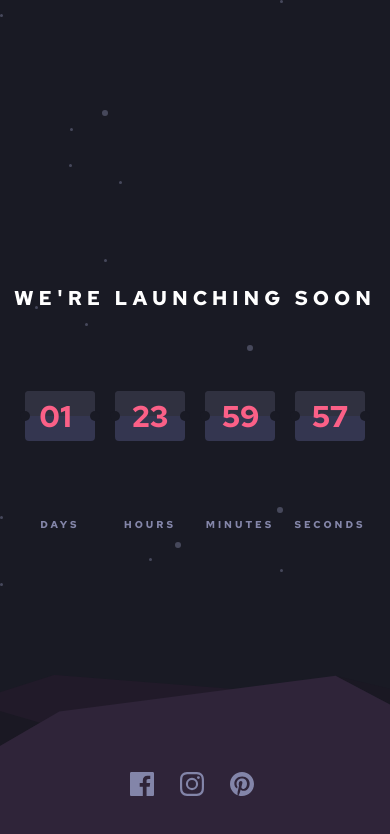
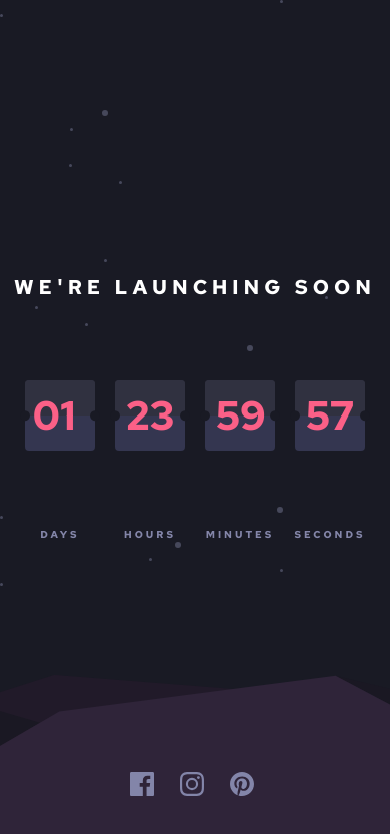
Before and after one commit to broken-vagrant/fe-c2-launchdown-timer, a website: page index.html in a window 390 px wide. Drawn offline with Linux system fonts and the light colour scheme.

Commit message:
rwd improvements

```diff
--- a/index.css
+++ b/index.css
@@ -1,10 +1,11 @@
-@import url('https://fonts.googleapis.com/css2?family=Red+Hat+Text:wght@700&display=swap');
+@import url("https://fonts.googleapis.com/css2?family=Red+Hat+Text:wght@700&display=swap");
 :root {
   --vw-mobile-min: 375px;
+  --vw-sm: 640px;
   --vw-desktop-max: 1440px;
 
   /* PRIMARY COLORS */
-  --color-grayish-blue: hsl(237,18%,59%);
+  --color-grayish-blue: hsl(237, 18%, 59%);
   --color-soft-red: hsl(345, 95%, 68%);
 
   /* NEUTRAL COLORS */
@@ -28,16 +29,16 @@
   box-sizing: inherit;
 }
 html {
-
   /* font-size: 16px; (browser default, depends on user setting) */
   /*  defines what 1rem is */
   font-size: 10px;
-  font-family: 'Red Hat Text';
+  font-family: "Red Hat Text";
 }
 .main-container {
   width: 100%;
   min-height: 100vh;
   background: var(--color-very-dark) url("./images/bg-stars.svg");
+  position: relative;
 }
 .main-container .hills {
   position: absolute;
@@ -73,7 +74,7 @@ header {
 .rotor-group-label {
   color: var(--color-grayish-blue);
   font-size: 1.3rem;
-  letter-spacing: .7rem;
+  letter-spacing: 0.7rem;
   text-transform: uppercase;
   position: absolute;
   bottom: -6rem;
@@ -111,7 +112,7 @@ header {
 /* for half circle cuts for first and last rotor in rotor-group */
 .rotor:last-of-type::before,
 .rotor:first-child::before {
-  content: '';
+  content: "";
   z-index: 3;
   position: absolute;
   width: var(--rotor-cirlce-cut-size);
@@ -123,13 +124,13 @@ header {
 .rotor:first-child::before {
   left: 0px;
   top: 50%;
-  transform: translate(-50%,-50%);
+  transform: translate(-50%, -50%);
 }
 
 .rotor:last-of-type::before {
   right: 0px;
   top: 50%;
-  transform: translate(50%,-50%);
+  transform: translate(50%, -50%);
 }
 
 .rotor-leaf {
@@ -143,7 +144,7 @@ header {
 
 .rotor-leaf.flipped {
   transform: rotateX(-180deg);
-  transition: all .7s ease-in-out;
+  transition: all 0.7s ease-in-out;
 }
 
 /*
@@ -157,28 +158,35 @@ header {
 */
 
 /* rotor top half background */
-.rotor-top,.rotor-leaf-front {
+.rotor-top,
+.rotor-leaf-front {
   background-color: var(--color-dark-desaturated-blue-1);
 }
 /* rotor bottom half background */
-.rotor-bottom ,.rotor-leaf-rear {
+.rotor-bottom,
+.rotor-leaf-rear {
   background-color: var(--color-dark-desaturated-blue);
 }
 
-.rotor-leaf-front,.rotor-leaf-rear,.rotor-top,.rotor-bottom {
+.rotor-leaf-front,
+.rotor-leaf-rear,
+.rotor-top,
+.rotor-bottom {
   overflow: hidden;
   position: absolute;
   width: var(--rotor-width);
   height: calc(var(--rotor-height) / 2);
 }
-.rotor-leaf-front,.rotor-leaf-rear {
+.rotor-leaf-front,
+.rotor-leaf-rear {
   margin: 0;
   transform: rotateX(0deg);
   backface-visibility: hidden;
   -webkit-backface-visibility: hidden;
 }
 
-.rotor-leaf-front,.rotor-top {
+.rotor-leaf-front,
+.rotor-top {
   line-height: var(--rotor-height);
 }
 
@@ -196,7 +204,7 @@ header {
 .rotor-group .rotor:first-child .rotor-bottom {
   border-bottom-left-radius: 4px;
 }
-.rotor-group .rotor:last-of-type .rotor-bottom{
+.rotor-group .rotor:last-of-type .rotor-bottom {
   border-bottom-right-radius: 4px;
 }
 .rotor-group .rotor:first-child .rotor-top {
@@ -205,49 +213,97 @@ header {
 .rotor-group .rotor:last-of-type .rotor-top {
   border-top-right-radius: 4px;
 }
-.rotor-group .rotor:first-child .rotor-leaf-front{
+.rotor-group .rotor:first-child .rotor-leaf-front {
   border-top-left-radius: 4px;
 }
-.rotor-group .rotor:last-of-type .rotor-leaf-front{
+.rotor-group .rotor:last-of-type .rotor-leaf-front {
   border-top-right-radius: 4px;
 }
 
-@media (max-width: 550px) {
-
+@media (max-width: 640px) {
+  .rotor-group {
+    margin-right: 2.5rem;
+  }
+  .rotor-group-label {
+    font-size: 1.5rem;
+    letter-spacing: 0.5rem;
+  }
+  .rotor {
+    font-size: calc(var(--digit-size) - 0.3 * var(--digit-size));
+  }
+  .rotor:last-of-type::before,
+  .rotor:first-child::before {
+    width: calc(var(--rotor-cirlce-cut-size) / 1.5);
+    height: calc(var(--rotor-cirlce-cut-size) / 1.5);
+  }
+  .rotor,
+  .rotor-leaf,
+  .rotor-leaf-front,
+  .rotor-leaf-rear,
+  .rotor-top,
+  .rotor-bottom,
+  .rotor::after {
+    width: calc(var(--rotor-width) - 0.3 * var(--rotor-width));
+  }
+  .rotor-leaf-front,
+  .rotor-top {
+    line-height: calc(var(--rotor-height) / 1.5);
+  }
+  .rotor-leaf,
+  .rotor {
+    height: calc(var(--rotor-height) / 1.5);
+  }
+  .rotor-leaf-front,
+  .rotor-leaf-rear,
+  .rotor-top,
+  .rotor-bottom,
+  .rotor::after {
+    height: calc(var(--rotor-height) / 1.5);
+  }
+}
+@media (max-width: 500px) {
   .rotor-group {
     margin-right: 2rem;
   }
   .rotor-group-label {
     font-size: 1rem;
-    letter-spacing: .3rem;
+    letter-spacing: 0.3rem;
   }
-  .rotor-group:last-child {
-    margin-right: 0px;
-  }
-
   .rotor {
-    font-size: 3rem;
+    font-size: calc(var(--digit-size) - 0.5 * var(--digit-size));
   }
   .rotor:last-of-type::before,
   .rotor:first-child::before {
     width: calc(var(--rotor-cirlce-cut-size) / 2);
-    height: calc(var(--rotor-cirlce-cut-size) / 2);
+    height: calc(var(--rotor-cirlce-cut-size) / 1.7);
   }
-  .rotor,.rotor-leaf,.rotor-leaf-front,.rotor-leaf-rear,.rotor-top,.rotor-bottom,.rotor::after {
-    width: 3.5rem;
+  .rotor,
+  .rotor-leaf,
+  .rotor-leaf-front,
+  .rotor-leaf-rear,
+  .rotor-top,
+  .rotor-bottom,
+  .rotor::after {
+    width: calc(var(--rotor-width) - 0.5 * var(--rotor-width));
   }
 
-  .rotor-leaf-front,.rotor-top {
-    line-height: 5rem;
+  .rotor-leaf-front,
+  .rotor-top {
+    line-height: calc(var(--rotor-height) / 1.7);
   }
-  .rotor-leaf,.rotor {
-    height: 5rem;
+  .rotor-leaf,
+  .rotor {
+    height: calc(var(--rotor-height) / 1.7);
   }
-  .rotor-leaf-front,.rotor-leaf-rear,.rotor-top,.rotor-bottom,.rotor::after {
-    height: 2.5rem;
+  .rotor-leaf-front,
+  .rotor-leaf-rear,
+  .rotor-top,
+  .rotor-bottom,
+  .rotor::after {
+    height: calc(var(--rotor-height) / 3.4);
   }
   header {
-    letter-spacing: .5rem;
+    letter-spacing: 0.5rem;
   }
 }
 footer {
@@ -266,6 +322,6 @@ footer .socials {
   width: 30px;
   height: 30px;
 }
-.icon:hover > svg path{
+.icon:hover > svg path {
   fill: var(--color-soft-red);
 }
```
Lines whose indentation alone changed are shown as unchanged.
